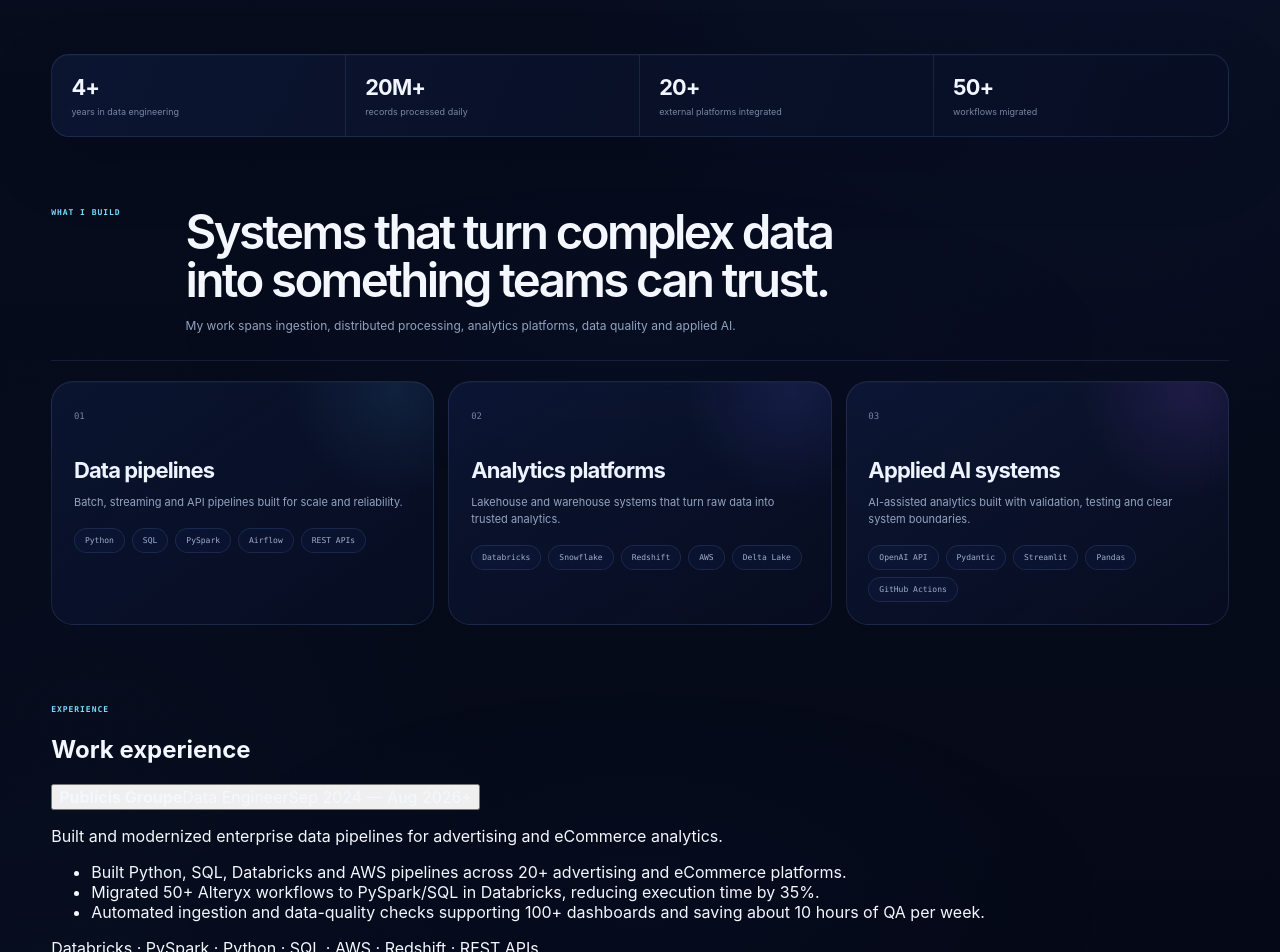
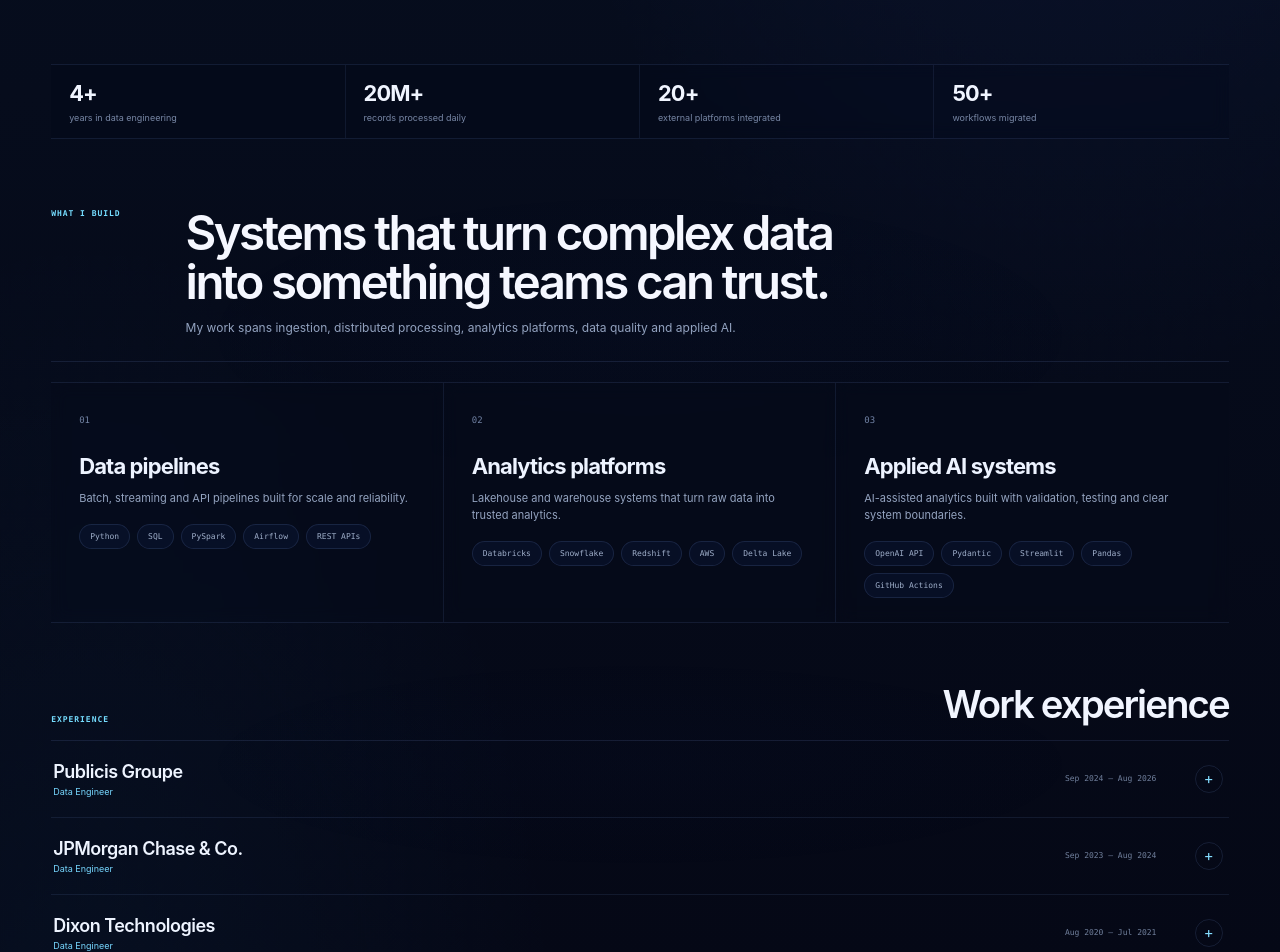
Before and after one commit to anveshsvemuri/anvesh-portfolio, a React (Vite) app: page / in a window 1280 px wide. Shown: the part 780-1732 px from the top of the page. Built offline with nearby package versions, Linux system fonts and the light colour scheme.

Commit message:
Declutter portfolio and simplify experience timeline

```diff
--- a/src/App.css
+++ b/src/App.css
@@ -2128,3 +2128,322 @@ main,
     padding-bottom: 18px;
   }
 }
+
+
+/* Final declutter pass: interaction carries the visual weight */
+.metrics {
+  margin-top: -18px;
+  border: 0;
+  border-top: 1px solid rgba(136, 175, 255, .11);
+  border-bottom: 1px solid rgba(136, 175, 255, .11);
+  border-radius: 0;
+  background: rgba(5, 9, 24, .18);
+  box-shadow: none;
+  backdrop-filter: blur(8px);
+}
+
+.metrics div {
+  padding: 15px 18px;
+  border-right-color: rgba(136, 175, 255, .09);
+}
+
+.capability-grid {
+  gap: 0;
+  border-top: 1px solid rgba(136, 175, 255, .11);
+  border-bottom: 1px solid rgba(136, 175, 255, .11);
+}
+
+.capability-card,
+.capability-card:nth-child(2),
+.capability-card:nth-child(3) {
+  min-height: 190px;
+  padding: 24px 28px;
+  border: 0;
+  border-right: 1px solid rgba(136, 175, 255, .10);
+  border-radius: 0;
+  background: rgba(5, 10, 27, .20);
+  box-shadow: none;
+  backdrop-filter: blur(8px);
+}
+
+.capability-card:last-child {
+  border-right: 0;
+}
+
+.capability-card h3 {
+  margin-top: 26px;
+}
+
+.project-card {
+  border: 0;
+  border-top: 1px solid rgba(136, 175, 255, .11);
+  border-radius: 0;
+  background: rgba(5, 10, 27, .18);
+  box-shadow: none;
+  backdrop-filter: blur(7px);
+}
+
+.project-card:last-child {
+  border-bottom: 1px solid rgba(136, 175, 255, .11);
+}
+
+.project-visual {
+  box-shadow: 0 16px 46px rgba(0, 4, 30, .16);
+}
+
+.education-list,
+.credential-card {
+  border: 0;
+  border-top: 1px solid rgba(136, 175, 255, .11);
+  border-bottom: 1px solid rgba(136, 175, 255, .11);
+  border-radius: 0;
+  background: rgba(5, 10, 27, .17);
+  box-shadow: none;
+  backdrop-filter: blur(7px);
+}
+
+.contact-card {
+  border-color: rgba(139, 180, 255, .13);
+  background:
+    linear-gradient(135deg, rgba(16, 29, 65, .58), rgba(8, 15, 37, .48));
+  box-shadow: 0 22px 66px rgba(0, 4, 28, .14);
+}
+
+/* Experience: quiet timeline by default, detail only on click */
+.experience-section-clean {
+  padding-top: clamp(62px, 4.8vw, 84px);
+}
+
+.experience-heading-clean {
+  display: flex;
+  align-items: end;
+  justify-content: space-between;
+  gap: 24px;
+  padding-bottom: 16px;
+}
+
+.experience-heading-clean h2 {
+  margin: 0;
+  color: #f1f5ff;
+  font-size: clamp(30px, 3vw, 48px);
+  font-weight: 570;
+  line-height: 1;
+  letter-spacing: -.05em;
+}
+
+.experience-timeline {
+  display: grid;
+  border-top: 1px solid rgba(136, 175, 255, .12);
+}
+
+.experience-row-clean {
+  display: block;
+  padding: 0;
+  border: 0;
+  border-bottom: 1px solid rgba(136, 175, 255, .10);
+  border-radius: 0;
+  background: transparent !important;
+  box-shadow: none !important;
+  backdrop-filter: none !important;
+  transform: none !important;
+}
+
+.experience-row-clean.is-open {
+  background: linear-gradient(90deg, rgba(72, 129, 255, .035), transparent 58%) !important;
+}
+
+.experience-row-button {
+  display: grid;
+  grid-template-columns: minmax(220px, 1fr) auto 32px;
+  gap: clamp(18px, 3vw, 52px);
+  align-items: center;
+  width: 100%;
+  min-height: 76px;
+  padding: 0 2px;
+  border: 0;
+  background: transparent;
+  color: inherit;
+  text-align: left;
+  cursor: pointer;
+}
+
+.experience-company-block {
+  display: grid;
+  gap: 4px;
+  min-width: 0;
+}
+
+.experience-company-block strong {
+  color: #eef4ff;
+  font-size: clamp(18px, 1.28vw, 23px);
+  font-weight: 620;
+  letter-spacing: -.028em;
+}
+
+.experience-company-block > span {
+  color: #77d7ff;
+  font-size: 9px;
+}
+
+.experience-period-clean {
+  color: #71809d;
+  font-family: ui-monospace, SFMono-Regular, Menlo, monospace;
+  font-size: 8px;
+  white-space: nowrap;
+}
+
+.experience-plus {
+  display: grid;
+  width: 28px;
+  height: 28px;
+  place-items: center;
+  border: 1px solid rgba(136, 175, 255, .13);
+  border-radius: 50%;
+  color: #84ddff;
+  font-size: 15px;
+  transition: border-color 180ms ease, background 180ms ease, transform 220ms ease;
+}
+
+.experience-row-button:hover .experience-plus,
+.experience-row-button:focus-visible .experience-plus {
+  border-color: rgba(112, 202, 255, .30);
+  background: rgba(83, 151, 255, .06);
+}
+
+.experience-row-clean.is-open .experience-plus {
+  transform: rotate(180deg);
+}
+
+.experience-details-clean {
+  display: grid;
+  grid-template-rows: 0fr;
+  transition: grid-template-rows 300ms cubic-bezier(.22, .8, .24, 1);
+}
+
+.experience-row-clean.is-open .experience-details-clean {
+  grid-template-rows: 1fr;
+}
+
+.experience-details-clean-inner {
+  overflow: hidden;
+  max-width: 980px;
+  padding: 0 44px 0 0;
+  opacity: 0;
+  transform: translateY(-5px);
+  transition: opacity 210ms ease, transform 260ms ease, padding 260ms ease;
+}
+
+.experience-row-clean.is-open .experience-details-clean-inner {
+  padding-top: 4px;
+  padding-bottom: 22px;
+  opacity: 1;
+  transform: translateY(0);
+}
+
+.experience-details-clean-inner p {
+  max-width: 760px;
+  margin: 0 0 12px;
+  color: #9baac4;
+  font-size: 10px;
+  line-height: 1.55;
+}
+
+.experience-details-clean-inner ul {
+  display: grid;
+  gap: 7px;
+  max-width: 900px;
+  margin: 0;
+  padding: 0;
+  list-style: none;
+}
+
+.experience-details-clean-inner li {
+  position: relative;
+  padding-left: 13px;
+  color: #8f9fba;
+  font-size: 9.5px;
+  line-height: 1.52;
+}
+
+.experience-details-clean-inner li::before {
+  position: absolute;
+  top: .72em;
+  left: 0;
+  width: 5px;
+  height: 1px;
+  content: '';
+  background: #78dfff;
+}
+
+.experience-stack-line {
+  display: block;
+  margin-top: 13px;
+  color: #70809d;
+  font-family: ui-monospace, SFMono-Regular, Menlo, monospace;
+  font-size: 8px;
+}
+
+/* Let the interactive field breathe through the page */
+.section-block::before,
+.contact-section::before {
+  opacity: .45;
+}
+
+@media (max-width: 860px) {
+  .capability-grid {
+    grid-template-columns: 1fr;
+  }
+
+  .capability-card,
+  .capability-card:nth-child(2),
+  .capability-card:nth-child(3) {
+    min-height: auto;
+    border-right: 0;
+    border-bottom: 1px solid rgba(136, 175, 255, .09);
+  }
+
+  .capability-card:last-child {
+    border-bottom: 0;
+  }
+
+  .experience-row-button {
+    grid-template-columns: minmax(0, 1fr) auto 30px;
+  }
+}
+
+@media (max-width: 620px) {
+  .metrics {
+    grid-template-columns: repeat(2, minmax(0, 1fr));
+  }
+
+  .experience-heading-clean {
+    align-items: flex-start;
+    flex-direction: column;
+    gap: 8px;
+  }
+
+  .experience-row-button {
+    grid-template-columns: minmax(0, 1fr) 28px;
+    gap: 12px;
+    min-height: 70px;
+  }
+
+  .experience-period-clean {
+    grid-column: 1;
+    grid-row: 2;
+    margin-top: -5px;
+  }
+
+  .experience-plus {
+    grid-column: 2;
+    grid-row: 1 / span 2;
+  }
+
+  .experience-details-clean-inner {
+    padding-right: 4px;
+  }
+
+  .project-card {
+    border-radius: 0;
+  }
+}
```
